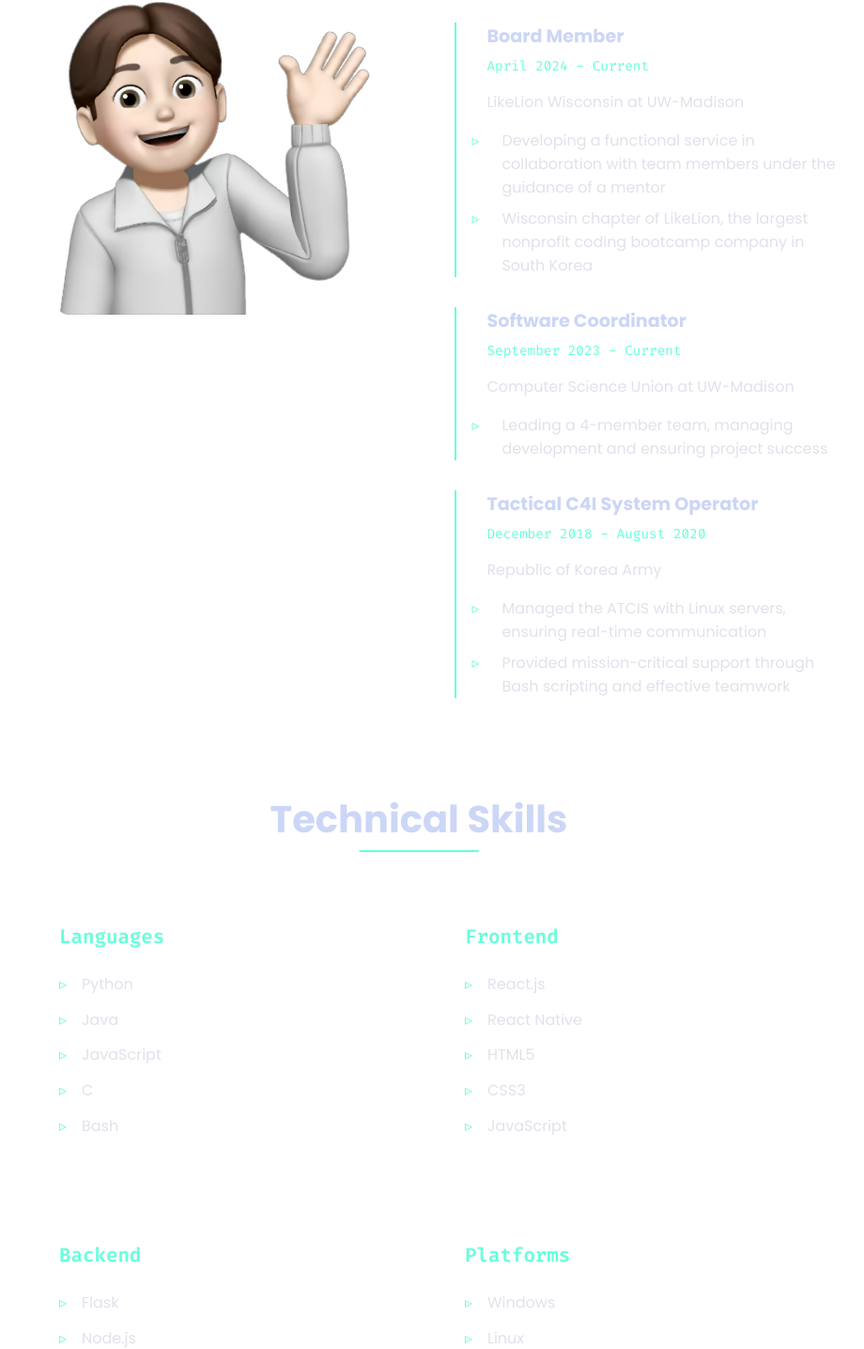
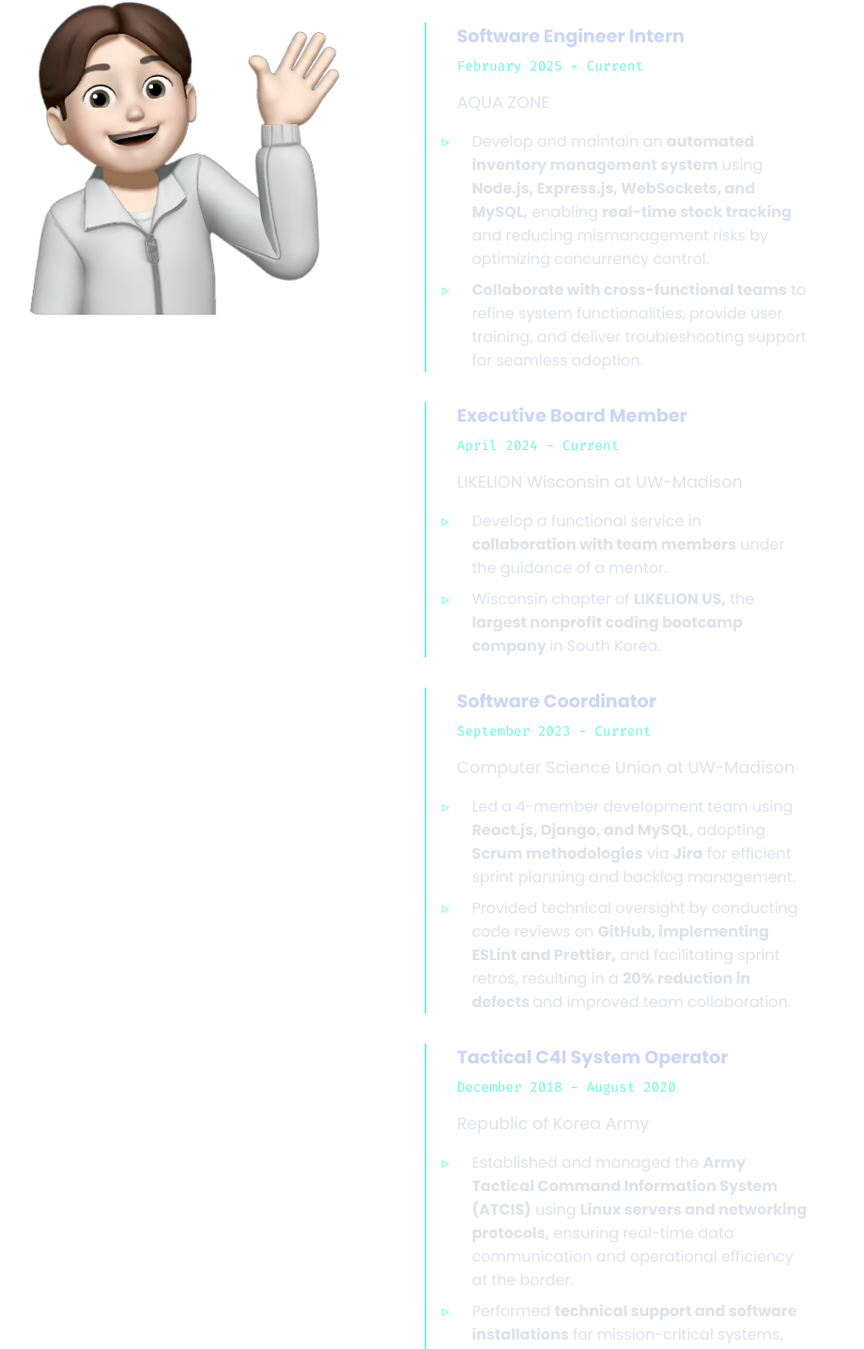
Before and after one commit to Tyrrnien81/Tyrrnien81.github.io, a React (Create React App) app: page / in a window 1280 px wide. Shown: the part 998-2434 px from the top of the page at 94% size, without its empty margins (194-1114 px from the left). Built offline with nearby package versions, Linux system fonts and the light colour scheme.

Commit message:
Applied conditional class name to tab and adjusted margins for the new content

```diff
--- a/src/About/About.css
+++ b/src/About/About.css
@@ -9,14 +9,13 @@
 .container {
     width: var(--container-width);
     margin: 0 auto;
-    margin-left: 20%;
 }
 
 .about-content {
     display: grid;
     grid-template-columns: 1fr 2fr;
     gap: 4rem;
-    margin-bottom: 300px;
+    /* margin-bottom: 400px; */
 
     /* border: 1px solid var(--color-primary); */
 }
@@ -27,7 +26,7 @@
     color: var(--color-text-main);
     margin-bottom: 2.5rem;
     position: relative;
-    /* border: 1px solid var(--color-primary); */
+
     text-align: center;
     transition: all 0.3s ease;
     display: inline-block;
@@ -126,6 +125,16 @@
 .tab-content {
     position: relative;
     min-height: 300px;
+    /* 기존 margin-bottom: 300px; 제거 */
+}
+
+/* 기본 탭별 마진 */
+.tab-content.experience {
+    margin-bottom: 900px; /* 내용이 많은 경우 */
+}
+
+.tab-content.education {
+    margin-bottom: 0px; /* 내용이 적은 경우 */
 }
 
 .tab-pane {
@@ -169,6 +178,7 @@
 
 .timeline-item p {
     color: var(--color-text-secondary);
+    font-size: 1.1rem;
     margin-bottom: 1rem;
 }
 
@@ -207,6 +217,20 @@
     }
 }
 
+@media (max-width: 1500px) {
+    /* education tab */
+    .tab-content.experience {
+        margin-bottom: 1200px;
+    }
+}
+
+@media (max-width: 1100px) {
+    /* education tab */
+    .tab-content.experience {
+        margin-bottom: 1450px;
+    }
+}
+
 /* Responsive Design */
 @media (max-width: 968px) {
     .about-content {
@@ -225,6 +249,22 @@
     .tabs-container {
         margin-top: 2rem;
     }
+
+    .tab-content {
+        position: relative;
+        min-height: 300px;
+        margin-left: -20%;
+    }
+
+    .about-title {
+        margin: 0 100px 2.5rem 100px; /* 좌우 margin auto로 중앙 정렬 */
+        text-align: center; /* 텍스트 중앙정렬 */
+    }
+
+    /* education tab */
+    .tab-content.experience {
+        margin-bottom: 900px;
+    }
 }
 
 @media (max-width: 768px) {
@@ -234,6 +274,13 @@
 
     .timeline-item {
         padding-left: 1.5rem;
+    }
+}
+
+@media (max-width: 580px) {
+    /* education tab */
+    .tab-content.experience {
+        margin-bottom: 1100px;
     }
 }
 
@@ -248,9 +295,25 @@
 
     .tabs {
         gap: 1rem;
+        margin-left: -5%;
     }
 
     .tab-btn {
         font-size: 1rem;
     }
+
+    /* education tab */
+    .tab-content.experience {
+        margin-bottom: 1000px;
+    }
+
+    .timeline-item p {
+        font-size: 1rem;
+    }
+
+    .timeline-item ul {
+        list-style: none;
+        font-size: 0.9rem;
+        padding: 0;
+    }
 }
--- a/src/About/About.jsx
+++ b/src/About/About.jsx
@@ -5,23 +5,23 @@ import imoticon from "../assets/About/imoticon.png";
 const About = () => {
     const [activeTab, setActiveTab] = useState("experience");
 
-    useEffect(() => {
-        const observer = new IntersectionObserver(
-            (entries) => {
-                entries.forEach((entry) => {
-                    if (entry.isIntersecting) {
-                        entry.target.classList.add("animate");
-                    }
-                });
-            },
-            { threshold: 0.1 }
-        );
+    // useEffect(() => {
+    //     const observer = new IntersectionObserver(
+    //         (entries) => {
+    //             entries.forEach((entry) => {
+    //                 if (entry.isIntersecting) {
+    //                     entry.target.classList.add("animate");
+    //                 }
+    //             });
+    //         },
+    //         { threshold: 0.1 }
+    //     );
 
-        const elements = document.querySelectorAll(".animate-on-scroll");
-        elements.forEach((el) => observer.observe(el));
+    //     const elements = document.querySelectorAll(".animate-on-scroll");
+    //     elements.forEach((el) => observer.observe(el));
 
-        return () => observer.disconnect();
-    }, []);
+    //     return () => observer.disconnect();
+    // }, []);
 
     return (
         <section className="about" id="about">
@@ -51,28 +51,75 @@ const About = () => {
                             </button>
                         </div>
 
-                        <div className="tab-content">
+                        <div
+                            className={`tab-content ${
+                                activeTab === "education"
+                                    ? "education"
+                                    : "experience"
+                            }`}
+                        >
                             <div
                                 className={`tab-pane ${
                                     activeTab === "experience" ? "active" : ""
                                 }`}
                             >
                                 <div className="timeline-item">
-                                    <h4>Board Member</h4>
+                                    <h4>Software Engineer Intern</h4>
+                                    <span className="date">
+                                        February 2025 - Current
+                                    </span>
+                                    <p>AQUA ZONE</p>
+                                    <ul>
+                                        <li>
+                                            Develop and maintain an{" "}
+                                            <b>
+                                                automated inventory management
+                                                system
+                                            </b>{" "}
+                                            using{" "}
+                                            <b>
+                                                Node.js, Express.js, WebSockets,
+                                                and MySQL,
+                                            </b>{" "}
+                                            enabling{" "}
+                                            <b>real-time stock tracking</b> and
+                                            reducing mismanagement risks by
+                                            optimizing concurrency control.
+                                        </li>
+                                        <li>
+                                            <b>
+                                                Collaborate with
+                                                cross-functional teams
+                                            </b>{" "}
+                                            to refine system functionalities,
+                                            provide user training, and deliver
+                                            troubleshooting support for seamless
+                                            adoption.
+                                        </li>
+                                    </ul>
+                                </div>
+                                <div className="timeline-item">
+                                    <h4>Executive Board Member</h4>
                                     <span className="date">
                                         April 2024 - Current
                                     </span>
-                                    <p>LikeLion Wisconsin at UW-Madison</p>
+                                    <p>LIKELION Wisconsin at UW-Madison</p>
                                     <ul>
                                         <li>
-                                            Developing a functional service in
-                                            collaboration with team members
-                                            under the guidance of a mentor
+                                            Develop a functional service in{" "}
+                                            <b>
+                                                collaboration with team members
+                                            </b>{" "}
+                                            under the guidance of a mentor.
                                         </li>
                                         <li>
-                                            Wisconsin chapter of LikeLion, the
-                                            largest nonprofit coding bootcamp
-                                            company in South Korea
+                                            Wisconsin chapter of{" "}
+                                            <b>LIKELION US,</b> the{" "}
+                                            <b>
+                                                largest nonprofit coding
+                                                bootcamp company{" "}
+                                            </b>{" "}
+                                            in South Korea.
                                         </li>
                                     </ul>
                                 </div>
@@ -84,14 +131,27 @@ const About = () => {
                                     <p>Computer Science Union at UW-Madison</p>
                                     <ul>
                                         <li>
-                                            Leading a 4-member team, managing
-                                            development and ensuring project
-                                            success
+                                            Led a 4-member development team
+                                            using{" "}
+                                            <b>React.js, Django, and MySQL, </b>
+                                            adopting <b>
+                                                Scrum methodologies
+                                            </b>{" "}
+                                            via <b>Jira</b> for efficient sprint
+                                            planning and backlog management.
                                         </li>
-                                        {/* <li>
-                                            Collaborated with cross-functional
-                                            teams
-                                        </li> */}
+                                        <li>
+                                            Provided technical oversight by
+                                            conducting code reviews on{" "}
+                                            <b>
+                                                GitHub, implementing ESLint and
+                                                Prettier,
+                                            </b>{" "}
+                                            and facilitating sprint retros,
+                                            resulting in a{" "}
+                                            <b>20% reduction in defects </b> and
+                                            improved team collaboration.
+                                        </li>
                                     </ul>
                                 </div>
                                 <div className="timeline-item">
@@ -102,18 +162,35 @@ const About = () => {
                                     <p>Republic of Korea Army</p>
                                     <ul>
                                         <li>
-                                            Managed the ATCIS with Linux
-                                            servers, ensuring real-time
-                                            communication
+                                            Established and managed the{" "}
+                                            <b>
+                                                Army Tactical Command
+                                                Information System (ATCIS)
+                                            </b>{" "}
+                                            using{" "}
+                                            <b>
+                                                Linux servers and networking
+                                                protocols,
+                                            </b>{" "}
+                                            ensuring real-time data
+                                            communication and operational
+                                            efficiency at the border.
                                         </li>
                                         <li>
-                                            Provided mission-critical support
-                                            through Bash scripting and effective
-                                            teamwork
+                                            Performed{" "}
+                                            <b>
+                                                technical support and software
+                                                installations
+                                            </b>{" "}
+                                            for mission-critical systems,
+                                            leveraging <b>Bash scripting</b> and
+                                            teamwork to resolve issues quickly,{" "}
+                                            <b>reducing downtime by 30%.</b>
                                         </li>
                                     </ul>
                                 </div>
                             </div>
+
                             <div
                                 className={`tab-pane ${
                                     activeTab === "education" ? "active" : ""
```
